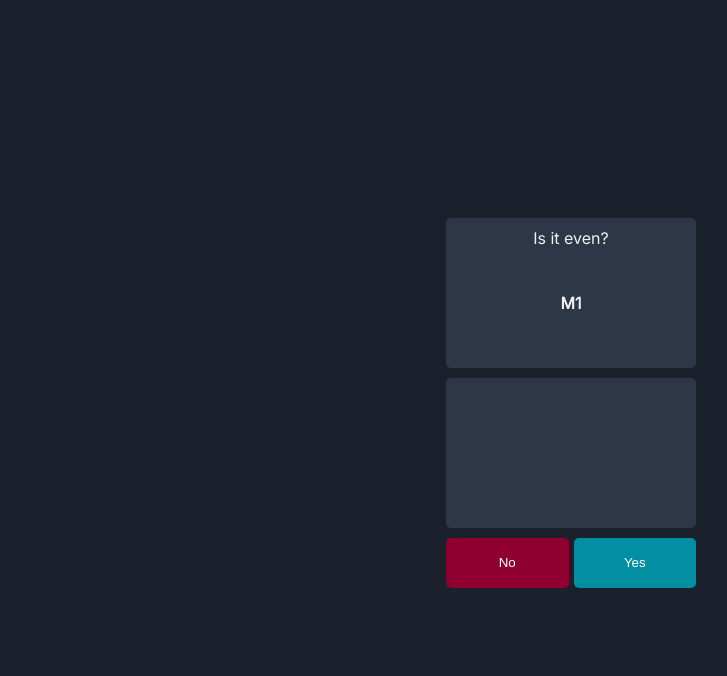
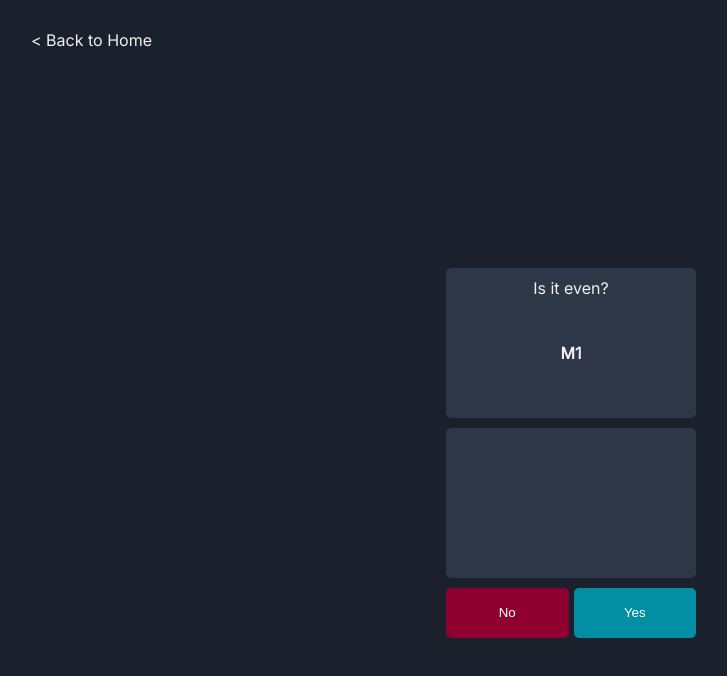
Before and after one commit to RaindyHardian/mini-brain-games, a React (Create React App) app: page /even-vowel in a window 1280 px wide. Shown: the top 676 px of the page, without its empty margins (69-796 px from the left). Built offline with nearby package versions, Linux system fonts and the light colour scheme.

Commit message:
add navbar

```diff
--- a/src/components/Page/Page.js
+++ b/src/components/Page/Page.js
@@ -1,6 +1,22 @@
 import React from "react";
+import { Link } from "react-router-dom";
+
+import "./page.css";
 
 const Page = ({ children, pageType }) => {
+  if (pageType !== "home") {
+    return (
+      <div>
+        <nav className="page__nav">
+          <Link to="/" className="page__nav_back">
+            {"<"} Back to Home
+          </Link>
+        </nav>
+        <main>{children}</main>
+      </div>
+    );
+  }
+
   return (
     <div>
       <main>{children}</main>
--- /dev/null
+++ b/src/components/Page/page.css
@@ -0,0 +1,13 @@
+.page__nav {
+  margin-top: 30px;
+  margin-left: 100px;
+}
+
+.page__nav_back {
+  text-decoration: none;
+  color: rgb(240, 240, 240);
+}
+
+.page__nav_back:hover {
+  color: #6fd2df;
+}
```
